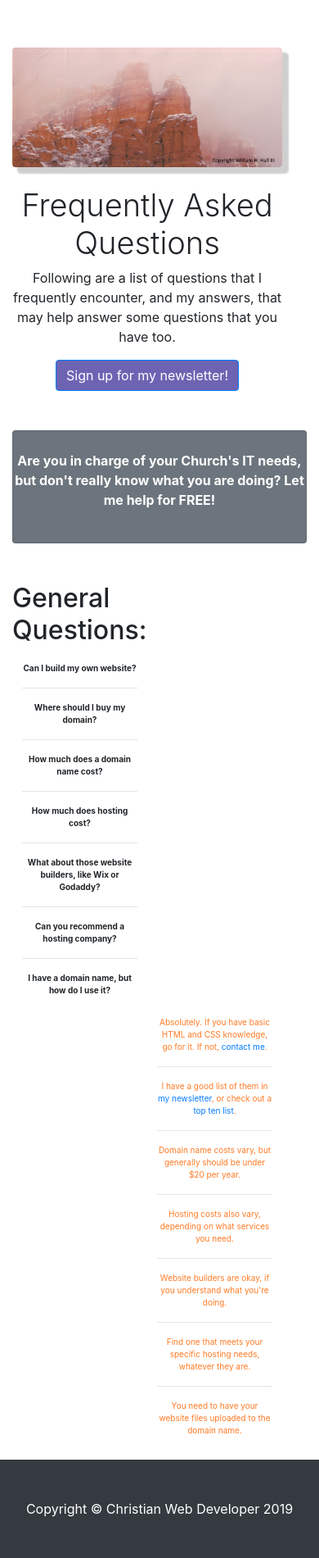
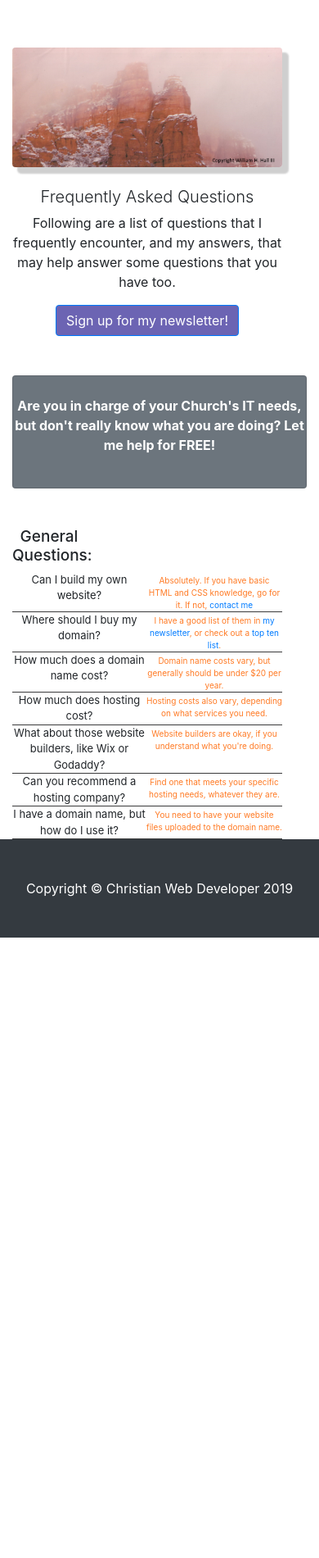
Before and after one commit to flyboy85749/Christian-Web-Developer, a PHP site: page /faq.html in a window 390 px wide. Shown: the part 56-1957 px from the top of the page at 82% size. After the commit the page ends 1200 px from the top, so only its background shows below. Run offline with PHP 8.4, Linux system fonts and the light colour scheme.

Commit message:
updated faq mobile display

```diff
--- a/css/main.css
+++ b/css/main.css
@@ -230,7 +230,13 @@ input[type='submit']:hover {
       display: none;
     }
 
+    .faq {
+      font-size: 20px;
+    }
 
+    .gen {
+      font-size: 19px;
+    }
     .card {
       padding: 0px;
     }
@@ -253,19 +259,18 @@ input[type='submit']:hover {
       margin-left: 90px;
     }
 
-    .questions {
-      float: left;
-        width: 50%;
-        font-size: 10px;
-
+    .first {
+      display: none;
     }
 
-    .answers {
-      float: right;
-      clear: left;
-      width: 50%;
+    td {
+      font-size: small;
+      border-bottom:  1px solid #3a3a3b;
+    }
+
+    .a {
       font-size: 10px;
-
+      color: #FF7A24;
     }
 
 }
--- a/faq.html
+++ b/faq.html
@@ -94,13 +94,13 @@
         <!-- Content Row -->
         <div class="row">
             <div class="col-4">
-                <h2>General Questions:</h2>
+                <h2 class="gen">General Questions:</h2>
             </div>
 
         </div>
         <div class="row">
             <div class="col">
-                <table class="table table-borderless">
+                <table class="table table-borderless first">
 
                     <tbody>
                         <tr>
@@ -114,6 +114,41 @@
 
                     </tbody>
                 </table>
+                <div class="mobile">
+                    <table>
+                        <tr>
+                            <td>Can I build my own website?</td>
+                            <td class="a">Absolutely. If you have basic HTML and CSS knowledge, go for it. If not, <a
+                                    href='contact.html'>contact me</a></td>
+                        </tr>
+
+                        <tr>
+                            <td>Where should I buy my domain?</td>
+                            <td class="a">I have a good list of them in <a href='newsletter.html'>my newsletter</a>, or
+                                check out a <a href='https://hostingfacts.com/domain-registrars/'>top ten list</a>.</td>
+                        </tr>
+                        <tr>
+                            <td>How much does a domain name cost?</td>
+                            <td class="a">Domain name costs vary, but generally should be under $20 per year.</td>
+                        </tr>
+                        <tr>
+                            <td>How much does hosting cost?</td>
+                            <td class="a">Hosting costs also vary, depending on what services you need.</td>
+                        </tr>
+                        <tr>
+                            <td>What about those website builders, like Wix or Godaddy?</td>
+                            <td class="a">Website builders are okay, if you understand what you're doing.</td>
+                        </tr>
+                        <tr>
+                            <td>Can you recommend a hosting company?</td>
+                            <td class="a">Find one that meets your specific hosting needs, whatever they are.</td>
+                        </tr>
+                        <tr>
+                            <td>I have a domain name, but how do I use it?</td>
+                            <td class="a">You need to have your website files uploaded to the domain name.</td>
+                        </tr>
+                    </table>
+                </div>
 
             </div>
         </div>
```
